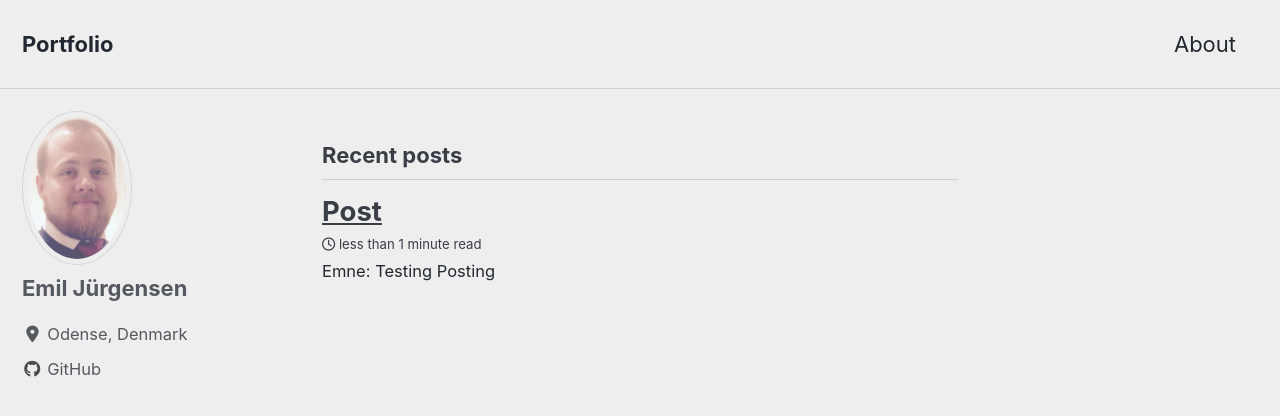
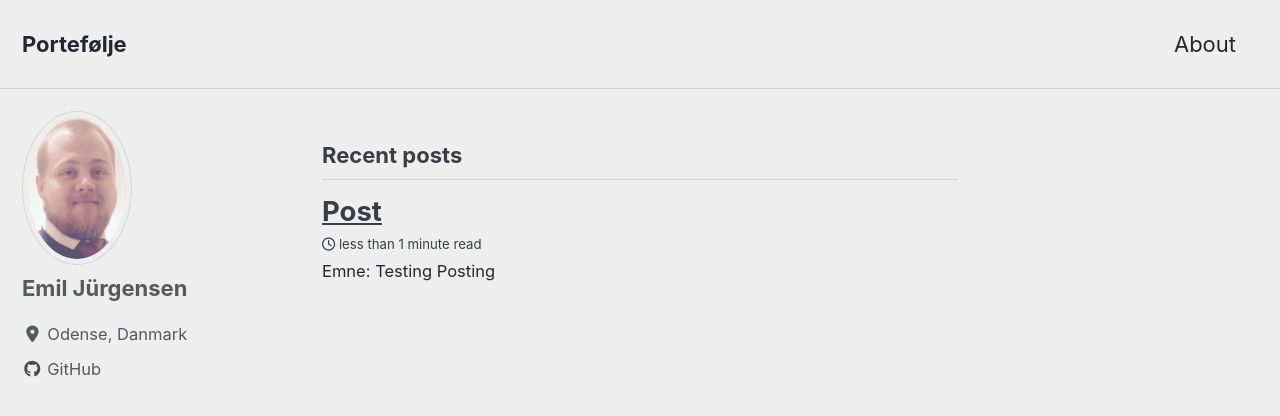
Before and after one commit to Emil428f/Portfolio, a Jekyll site: the page built from index.html, in a window 1280 px wide and 900 px high. Shown: the top 416 px of the window. Built offline with Jekyll 4.4.1, drawn with Linux system fonts in a browser that asks for light colours; cached includes are drawn as plain includes; nearby versions of some CDN libraries; the list of posts is cut into pages by our own code.

Commit message:
Update _config.yml

```diff
--- a/_config.yml
+++ b/_config.yml
@@ -13,11 +13,11 @@ minimal_mistakes_skin    : "air" # "default", "aqua", "contrast", "dark", "dirt"
 
 # Site Settings
 locale                   : "en-GB"
-title                    : "Portfolio"
+title                    : "Portefølje"
 title_separator          : "-"
 subtitle                 : # site tagline that appears below site title in masthead
 name                     : "Emil Jürgensen"
-description              : "My portfolio"
+description              : "Mit portefølje"
 url                      : # the base hostname & protocol for your site e.g. "https://mmistakes.github.io"
 baseurl                  : # the subpath of your site, e.g. "/blog"
 repository               : # GitHub username/repo-name e.g. "mmistakes/minimal-mistakes"
@@ -107,7 +107,7 @@ author:
   name             : "Emil Jürgensen"
   avatar           : "/assets/images/idiot.jpg"
   bio              : ""
-  location         : "Odense, Denmark"
+  location         : "Odense, Danmark"
   email            :
   links:
     - label: "Email"
```
